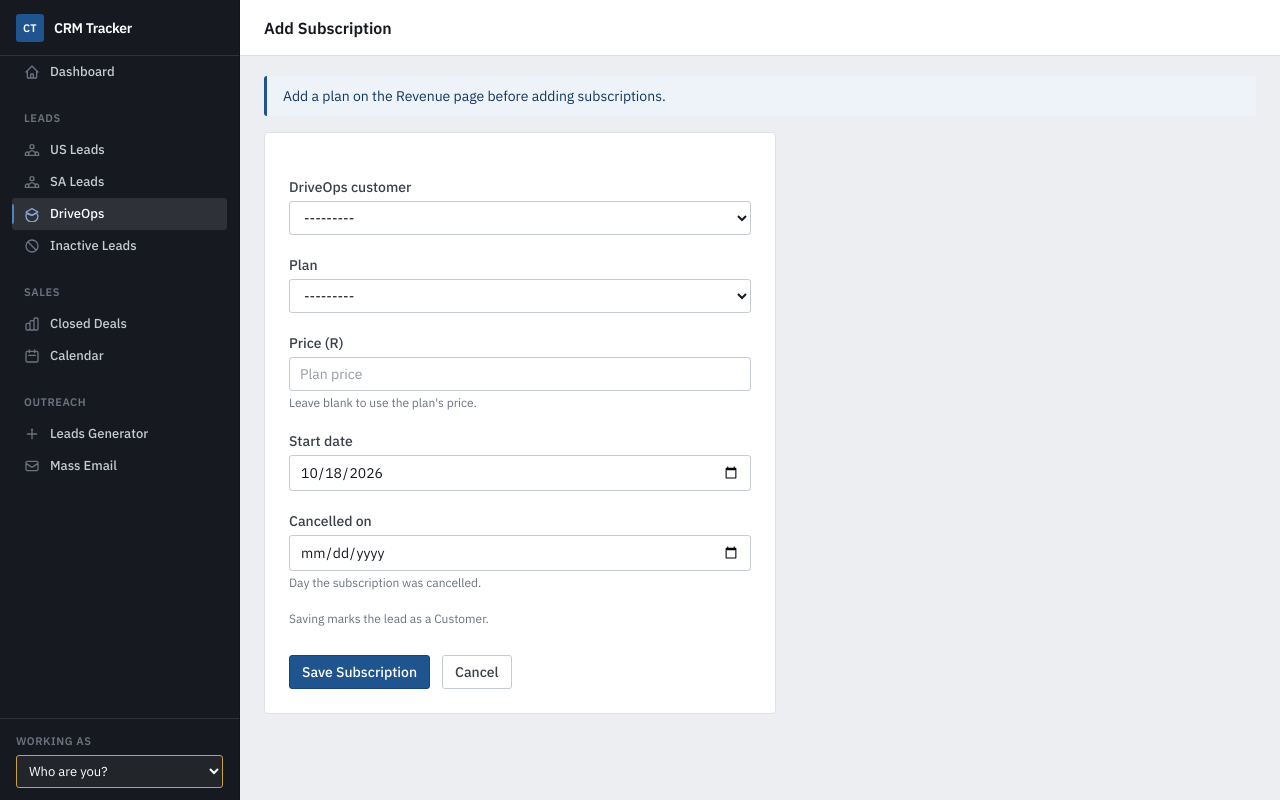
After one commit to simonburger-web/crm-tracker, a Django app: page /driveops/subscriptions/new/ in a window 1280 px wide. The commit adds this page. Run offline with Django 5.2, Linux system fonts and the light colour scheme; data comes from the database, SQL or seed files in the repository; data that the repository does not hold is empty; some libraries are stand-ins or nearby versions.

Commit message:
Track DriveOps subscription income: plans, subscriptions, MRR page
Adds Plan and Subscription models and a DriveOps Revenue page showing MRR,
ARR, paying customers, new vs churned income, 12 months of history and a
per-plan breakdown. Subscription prices are copied from the plan so
repricing never rewrites past income; yearly plans count as 1/12 per month.

Co-Authored-By: Claude Opus 5.5 <noreply@anthropic.com>

```diff
--- a/crm/forms.py
+++ b/crm/forms.py
@@ -1,5 +1,5 @@
 from django import forms
-from .models import Contact, Deal, Note, Meeting
+from .models import Contact, Deal, Note, Meeting, Plan, Subscription
 from .utils import normalize_phone
 
 
@@ -148,3 +148,49 @@ class LeadsGeneratorForm(forms.Form):
         widget=forms.Select(attrs={'class': 'form-input'}),
         label='Website',
     )
+
+
+class PlanForm(forms.ModelForm):
+    class Meta:
+        model = Plan
+        fields = ['name', 'price', 'interval', 'is_active']
+        labels = {'price': 'Price (R)', 'interval': 'Billed', 'is_active': 'Offered to new subscribers'}
+        widgets = {
+            'name': forms.TextInput(attrs={'class': 'form-input', 'placeholder': 'e.g. Starter'}),
+            'price': forms.NumberInput(attrs={'class': 'form-input', 'placeholder': '0.00', 'min': '0', 'step': '0.01'}),
+            'interval': forms.Select(attrs={'class': 'form-input'}),
+        }
+
+
+class SubscriptionForm(forms.ModelForm):
+    class Meta:
+        model = Subscription
+        fields = ['contact', 'plan', 'price', 'start_date', 'end_date']
+        labels = {'contact': 'DriveOps customer', 'price': 'Price (R)', 'end_date': 'Cancelled on'}
+        widgets = {
+            'contact': forms.Select(attrs={'class': 'form-input'}),
+            'plan': forms.Select(attrs={'class': 'form-input'}),
+            'price': forms.NumberInput(attrs={'class': 'form-input', 'placeholder': "Plan price", 'min': '0', 'step': '0.01'}),
+            'start_date': forms.DateInput(attrs={'class': 'form-input', 'type': 'date'}, format='%Y-%m-%d'),
+            'end_date': forms.DateInput(attrs={'class': 'form-input', 'type': 'date'}, format='%Y-%m-%d'),
+        }
+
+    def __init__(self, *args, **kwargs):
+        super().__init__(*args, **kwargs)
+        self.fields['contact'].queryset = Contact.objects.filter(pipeline='driveops').order_by('name')
+        # Retired plans stay selectable on the subscriptions already using them.
+        plans = Plan.objects.filter(is_active=True)
+        if self.instance.plan_id:
+            plans = plans | Plan.objects.filter(pk=self.instance.plan_id)
+        self.fields['plan'].queryset = plans.distinct()
+
+    def clean(self):
+        cleaned = super().clean()
+        start, end = cleaned.get('start_date'), cleaned.get('end_date')
+        if start and end and end <= start:
+            self.add_error('end_date', 'Must be after the start date.')
+        # A new plan picked on edit brings its billing interval (and price, if none was entered).
+        plan = cleaned.get('plan')
+        if plan and plan.pk != self.instance.plan_id:
+            self.instance.interval = plan.interval
+        return cleaned
--- a/crm/urls.py
+++ b/crm/urls.py
@@ -29,6 +29,11 @@ urlpatterns = [
     path('todo/<int:pk>/delete/', views.todo_block_delete, name='todo_block_delete'),
     path('driveops/', views.driveops_view, name='driveops'),
     path('driveops/analytics/', views.driveops_analytics, name='driveops_analytics'),
+    path('driveops/revenue/', views.driveops_revenue, name='driveops_revenue'),
+    path('driveops/subscriptions/new/', views.subscription_create, name='subscription_create'),
+    path('driveops/subscriptions/<int:pk>/edit/', views.subscription_edit, name='subscription_edit'),
+    path('driveops/subscriptions/<int:pk>/cancel/', views.subscription_cancel, name='subscription_cancel'),
+    path('driveops/subscriptions/<int:pk>/delete/', views.subscription_delete, name='subscription_delete'),
     path('driveops/schedule/<int:pk>/', views.driveops_schedule, name='driveops_schedule'),
     path('driveops/deactivate/<int:pk>/', views.driveops_deactivate, name='driveops_deactivate'),
     path('driveops/status/<int:pk>/', views.driveops_update_status, name='driveops_update_status'),
--- a/crm/views.py
+++ b/crm/views.py
@@ -1,4 +1,5 @@
 from datetime import datetime, time, timedelta
+from decimal import Decimal
 import csv
 import json
 import os
@@ -20,9 +21,10 @@ from django.utils.http import url_has_allowed_host_and_scheme
 from django.views.decorators.http import require_POST
 
 from .models import (
-    Contact, ContactStatusLog, Deal, EmailCampaign, EmailSend, Meeting, Note, SavedRecipient, TodoBlock, Unsubscribe,
+    Contact, ContactStatusLog, Deal, EmailCampaign, EmailSend, Meeting, Note, Plan, SavedRecipient, Subscription,
+    TodoBlock, Unsubscribe,
 )
-from .forms import ContactForm, DealForm, NoteForm, MeetingForm, LeadsGeneratorForm
+from .forms import ContactForm, DealForm, NoteForm, MeetingForm, LeadsGeneratorForm, PlanForm, SubscriptionForm
 from .services import (
     change_status, expire_one_week_prospects, merge_contacts, start_campaign, status_since_subquery,
 )
@@ -930,6 +932,113 @@ def driveops_analytics(request):
     })
 
 
+def _month_start(day, months_back=0):
+    """First day of the month months_back months before day's month."""
+    index = day.year * 12 + day.month - 1 - months_back
+    return day.replace(year=index // 12, month=index % 12 + 1, day=1)
+
+
+def driveops_revenue(request):
+    """Subscription income: MRR now, the last 12 months, new vs churned, and a per-plan split."""
+    today = timezone.localdate()
+    plan_form = PlanForm(request.POST or None, prefix='plan')
+    if request.method == 'POST':
+        if plan_form.is_valid():
+            plan = plan_form.save()
+            messages.success(request, f'Added plan "{plan.name}".')
+            return redirect('driveops_revenue')
+
+    subs = list(Subscription.objects.select_related('contact', 'plan'))
+    active = [s for s in subs if s.is_active_on(today)]
+    mrr = sum((s.monthly_amount for s in active), Decimal(0))
+
+    # A month's MRR is what was active on its last day (today, for the current month).
+    months = []
+    for back in range(11, -1, -1):
+        start = _month_start(today, back)
+        next_start = _month_start(today, back - 1)
+        as_of = min(next_start - timedelta(days=1), today)
+        live = [s for s in subs if s.is_active_on(as_of)]
+        months.append({
+            'start': start,
+            'mrr': sum((s.monthly_amount for s in live), Decimal(0)),
+            'subscribers': len(live),
+            'new': sum((s.monthly_amount for s in subs if start <= s.start_date < next_start), Decimal(0)),
+            'churned': sum((s.monthly_amount for s in subs
+                            if s.end_date and start <= s.end_date < next_start), Decimal(0)),
+        })
+    months_max = max((m['mrr'] for m in months), default=0)
+    this_month, last_month = months[-1], months[-2]
+
+    by_plan = {}
+    for s in active:
+        row = by_plan.setdefault(s.plan_id, {'plan': s.plan, 'subscribers': 0, 'mrr': Decimal(0)})
+        row['subscribers'] += 1
+        row['mrr'] += s.monthly_amount
+    plan_rows = sorted(by_plan.values(), key=lambda r: r['mrr'], reverse=True)
+
+    return render(request, 'crm/driveops_revenue.html', {
+        'today': today,
+        'mrr': mrr,
+        'arr': mrr * 12,
+        'active_count': len(active),
+        'arpu': mrr / len(active) if active else 0,
+        'this_month': this_month,
+        'mrr_change': this_month['mrr'] - last_month['mrr'],
+        'months': list(reversed(months)),
+        'months_max': months_max,
+        'plan_rows': plan_rows,
+        'plans': Plan.objects.annotate(n=Count('subscriptions')),
+        'plan_form': plan_form,
+        'active_subs': active,
+        'ended_subs': [s for s in subs if not s.is_active_on(today)],
+    })
+
+
+def subscription_create(request):
+    initial = {'start_date': timezone.localdate()}
+    if request.GET.get('contact', '').isdigit():
+        initial['contact'] = request.GET['contact']
+    form = SubscriptionForm(request.POST or None, initial=initial)
+    if form.is_valid():
+        sub = form.save()
+        if sub.contact.status != 'customer' and sub.is_active_on(timezone.localdate()):
+            change_status(sub.contact, 'customer', current_rep(request))
+        messages.success(request, f'{sub.contact.name} is now on {sub.plan.name}.')
+        return redirect('driveops_revenue')
+    if not Plan.objects.filter(is_active=True).exists():
+        messages.info(request, 'Add a plan on the Revenue page before adding subscriptions.')
+    return render(request, 'crm/subscription_form.html', {'form': form, 'title': 'Add Subscription'})
+
+
+def subscription_edit(request, pk):
+    sub = get_object_or_404(Subscription, pk=pk)
+    form = SubscriptionForm(request.POST or None, instance=sub)
+    if form.is_valid():
+        form.save()
+        return redirect('driveops_revenue')
+    return render(request, 'crm/subscription_form.html', {'form': form, 'title': 'Edit Subscription', 'sub': sub})
+
+
+@require_POST
+def subscription_cancel(request, pk):
+    sub = get_object_or_404(Subscription.objects.select_related('contact'), pk=pk)
+    today = timezone.localdate()
+    if sub.end_date is None or sub.end_date > today:
+        sub.end_date = max(today, sub.start_date + timedelta(days=1))
+        sub.save(update_fields=['end_date'])
+        messages.success(request, f'Cancelled {sub.contact.name}\'s subscription.')
+    return redirect('driveops_revenue')
+
+
+@require_POST
+def subscription_delete(request, pk):
+    sub = get_object_or_404(Subscription, pk=pk)
+    sub.delete()
+    messages.success(request, 'Subscription deleted.')
+    return redirect('driveops_revenue')
+
+
 def _format_duration(delta):
     hours = delta.seconds // 3600
     minutes = (delta.seconds % 3600) // 60
--- a/templates/base.html
+++ b/templates/base.html
@@ -94,7 +94,7 @@
         <svg aria-hidden="true"  fill="none" stroke="currentColor" viewBox="0 0 24 24"><path stroke-linecap="round" stroke-linejoin="round" stroke-width="2" d="M17 20h5v-2a3 3 0 00-5.356-1.857M17 20H7m10 0v-2c0-.656-.126-1.283-.356-1.857M7 20H2v-2a3 3 0 015.356-1.857M7 20v-2c0-.656.126-1.283.356-1.857m0 0a5.002 5.002 0 019.288 0M15 7a3 3 0 11-6 0 3 3 0 016 0z"/></svg>
         SA Leads
       </a>
-      <a href="{% url 'driveops' %}" onclick="closeSidebar()" class="nav-link{% if 'driveops' in request.resolver_match.url_name %} active{% endif %}">
+      <a href="{% url 'driveops' %}" onclick="closeSidebar()" class="nav-link{% if 'driveops' in request.resolver_match.url_name or 'subscription' in request.resolver_match.url_name %} active{% endif %}">
         <svg aria-hidden="true"  fill="none" stroke="currentColor" viewBox="0 0 24 24"><path stroke-linecap="round" stroke-linejoin="round" stroke-width="2" d="M12 14l9-5-9-5-9 5 9 5z"/><path stroke-linecap="round" stroke-linejoin="round" stroke-width="2" d="M12 14l6.16-3.422A12.083 12.083 0 0121 15c0 4.97-4.03 9-9 9s-9-4.03-9-9c0-1.28.25-2.5.697-3.617L12 14z"/></svg>
         DriveOps
       </a>
--- a/templates/crm/driveops.html
+++ b/templates/crm/driveops.html
@@ -12,6 +12,7 @@
   </form>
   {% endif %}
   <a href="?{% if querystring %}{{ querystring }}&amp;{% endif %}export=csv" class="btn-secondary">Export CSV</a>
+  <a href="{% url 'driveops_revenue' %}" class="btn-secondary">Revenue</a>
   <a href="{% url 'driveops_analytics' %}" class="btn-secondary">Analytics</a>
 {% endblock %}
 
--- /dev/null
+++ b/templates/crm/subscription_form.html
@@ -0,0 +1,36 @@
+{% extends "base.html" %}
+
+{% block title %}{{ title }} — CRM Tracker{% endblock %}
+{% block page_title %}{{ title }}{% endblock %}
+
+{% block content %}
+<div class="max-w-lg">
+  <div class="bg-white rounded-xl border border-gray-200 p-6">
+    <form method="post" class="space-y-5">
+      {% csrf_token %}
+      {% for field in form %}
+      <div>
+        <label class="block text-sm font-medium text-gray-700 mb-1">{{ field.label }}</label>
+        {{ field }}
+        {% if field.help_text %}<p class="mt-1 text-xs text-gray-500">{{ field.help_text }}</p>{% endif %}
+        {% if field.errors %}
+        <p class="mt-1 text-xs text-red-600">{{ field.errors|join:", " }}</p>
+        {% endif %}
+      </div>
+      {% endfor %}
+      {% if not sub %}<p class="text-xs text-gray-500">Saving marks the lead as a Customer.</p>{% endif %}
+      <div class="flex gap-3 pt-2">
+        <button type="submit" class="btn-primary">Save Subscription</button>
+        <a href="{% url 'driveops_revenue' %}" class="btn-secondary">Cancel</a>
+      </div>
+    </form>
+    {% if sub %}
+    <form method="post" action="{% url 'subscription_delete' sub.pk %}" class="mt-6 border-t border-gray-200 pt-4"
+      onsubmit="return confirm('Delete this subscription? It disappears from past income too. To record a cancellation, set “Cancelled on” instead.');">
+      {% csrf_token %}
+      <button type="submit" class="text-sm text-gray-400 hover:text-red-600">Delete subscription (entered by mistake)</button>
+    </form>
+    {% endif %}
+  </div>
+</div>
+{% endblock %}
```
Also changed, not shown: crm/admin.py (+14 -1 lines), crm/models.py (+56 -0 lines), crm/tests.py (+61 -1 lines), templates/crm/driveops_revenue.html (added, +195 -0 lines), crm/migrations/0018_plan_subscription.py (added).
